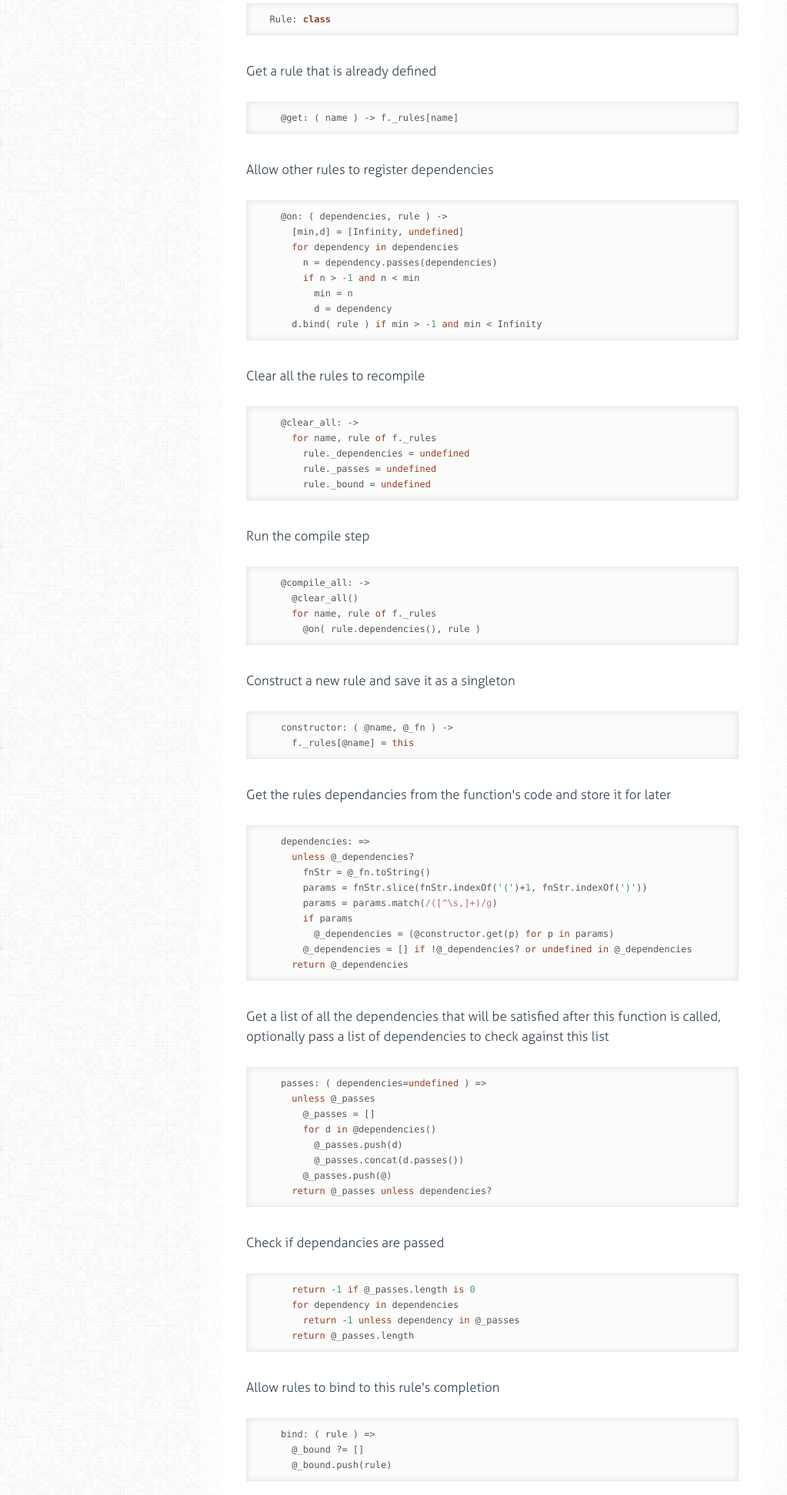
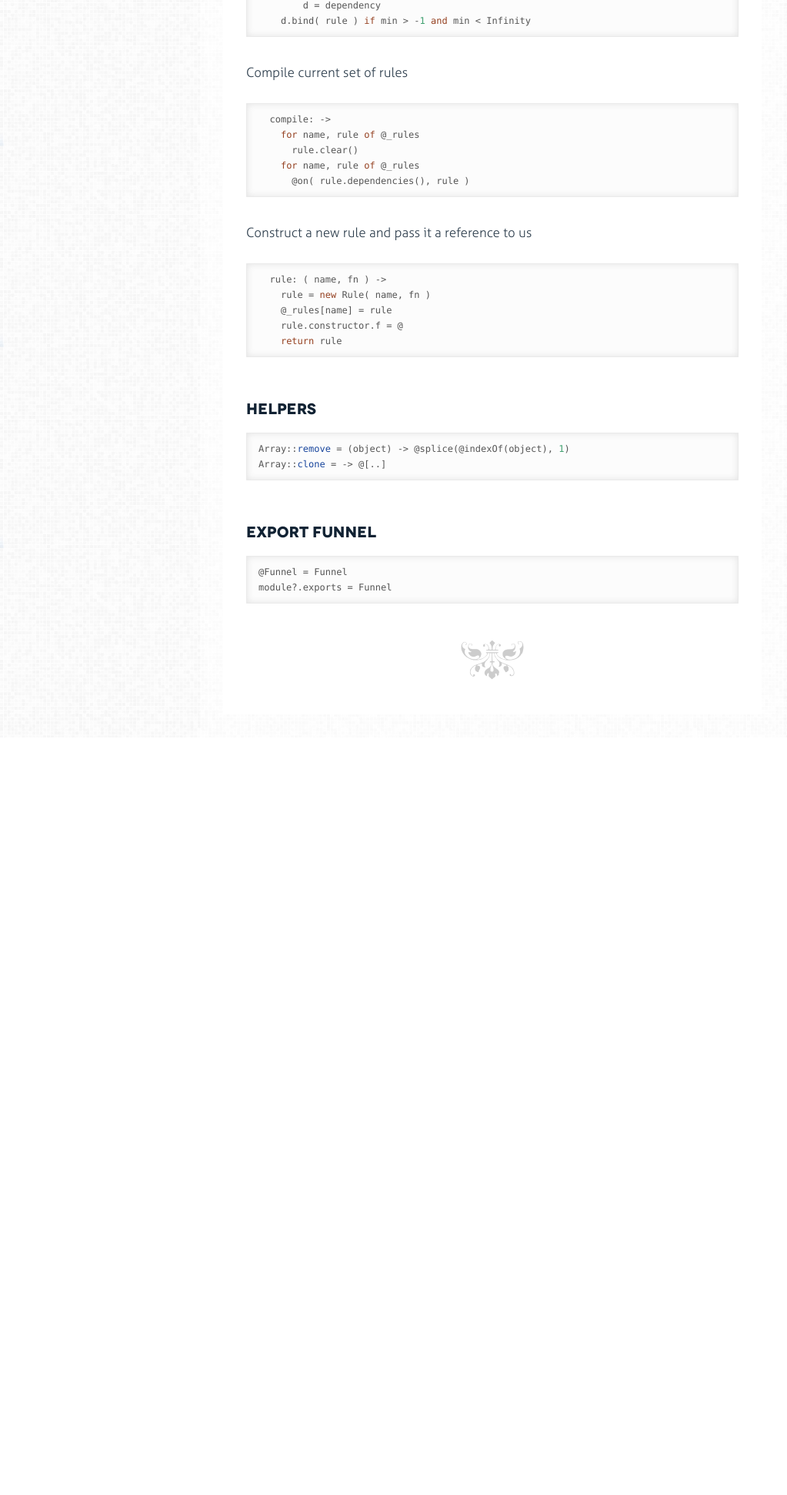
Before and after one commit to brysgo/semantic-mapreduce, a plain HTML site: page docs/funnel.html in a window 1280 px wide. Shown: the part 855-2797 px from the top of the page at 77% size, without its empty margins (0-1023 px from the left). After the commit the page ends 1813 px from the top, so only its background shows below. Drawn offline with Linux system fonts and the light colour scheme.

Commit message:
Generate the docs

```diff
--- a/docs/funnel.html
+++ b/docs/funnel.html
@@ -30,51 +30,27 @@
 
 
           <div class='highlight'><pre><span class="class"><span class="keyword">class</span> <span class="title">Funnel</span></span>
-  f = <span class="literal">undefined</span>
   constructor: ( rules={} ) -&gt;
     <span class="property">@_rules</span> = {}
-    f = @
     rules.<span class="function"><span class="title">input</span></span> = (arg) -&gt;
-      <span class="property">@return</span> arg
+      <span class="property">@emit</span> arg
     <span class="keyword">for</span> name, fn <span class="keyword">of</span> rules
-      rule = <span class="keyword">new</span> <span class="property">@Rule</span>( name, fn )
+      rule = <span class="property">@rule</span>(name, fn )
       @[name] = ( args... ) -&gt; rule.run( args )
-    <span class="property">@Rule</span>.compile_all()
+    <span class="property">@compile</span>()
     <span class="keyword">return</span>
 
   listen: ( fn ) =&gt;
     key = <span class="string">"_<span class="subst">#{Object.keys(@_rules).length}</span>"</span>
-    <span class="keyword">new</span> <span class="property">@Rule</span>(key, fn)
-    <span class="property">@Rule</span>.compile_all()</pre></div>
-
-
-
-        <h2>The Rule Class</h2>
-
-
-
-
-        <p>The rule class is a singleton that is created for every new
-rule definition. It computes and maintains information that
-is essential for the Funnel runtime.</p>
-
-
-          <div class='highlight'><pre>  Rule: <span class="class"><span class="keyword">class</span>
-</span></pre></div>
-
-
-
-        <p>Get a rule that is already defined</p>
-
-
-          <div class='highlight'><pre>    <span class="property">@get</span>: ( name ) -&gt; f._rules[name]</pre></div>
+    <span class="property">@rule</span>(key, fn)
+    <span class="property">@compile</span>()</pre></div>
 
 
 
         <p>Allow other rules to register dependencies</p>
 
 
-          <div class='highlight'><pre>    <span class="property">@on</span>: ( dependencies, rule ) -&gt;
+          <div class='highlight'><pre>  <span class="literal">on</span>: ( dependencies, rule ) -&gt;
     [min,d] = [Infinity, <span class="literal">undefined</span>]
     <span class="keyword">for</span> dependency <span class="keyword">in</span> dependencies
       n = dependency.passes(dependencies)
@@ -85,125 +61,25 @@ is essential for the Funnel runtime.</p>
 
 
 
-        <p>Clear all the rules to recompile</p>
+        <p>Compile current set of rules</p>
 
 
-          <div class='highlight'><pre>    <span class="property">@clear_all</span>: -&gt;
-      <span class="keyword">for</span> name, rule <span class="keyword">of</span> f._rules
-        rule._dependencies = <span class="literal">undefined</span>
-        rule._passes = <span class="literal">undefined</span>
-        rule._bound = <span class="literal">undefined</span></pre></div>
-
-
-
-        <p>Run the compile step</p>
-
-
-          <div class='highlight'><pre>    <span class="property">@compile_all</span>: -&gt;
-      <span class="property">@clear_all</span>()
-      <span class="keyword">for</span> name, rule <span class="keyword">of</span> f._rules
+          <div class='highlight'><pre>  compile: -&gt;
+    <span class="keyword">for</span> name, rule <span class="keyword">of</span> <span class="property">@_rules</span>
+      rule.clear()
+    <span class="keyword">for</span> name, rule <span class="keyword">of</span> <span class="property">@_rules</span>
       <span class="property">@on</span>( rule.dependencies(), rule )</pre></div>
 
 
 
-        <p>Construct a new rule
-and save it as a singleton</p>
+        <p>Construct a new rule and pass it a reference to us</p>
 
 
-          <div class='highlight'><pre>    constructor: ( <span class="property">@name</span>, <span class="property">@_fn</span> ) -&gt;
-      f._rules[<span class="property">@name</span>] = <span class="keyword">this</span></pre></div>
-
-
-
-        <p>Get the rules dependancies from the function&#39;s code
-and store it for later</p>
-
-
-          <div class='highlight'><pre>    dependencies: =&gt;
-      <span class="keyword">unless</span> <span class="property">@_dependencies</span>?
-        fnStr = <span class="property">@_fn</span>.toString()
-        params = fnStr.slice(fnStr.indexOf(<span class="string">'('</span>)+<span class="number">1</span>, fnStr.indexOf(<span class="string">')'</span>))
-        params = params.match(<span class="regexp">/([^\s,]+)/g</span>)
-        <span class="keyword">if</span> params
-          <span class="property">@_dependencies</span> = (<span class="property">@constructor</span>.get(p) <span class="keyword">for</span> p <span class="keyword">in</span> params)
-        <span class="property">@_dependencies</span> = [] <span class="keyword">if</span> !<span class="property">@_dependencies</span>? <span class="keyword">or</span> <span class="literal">undefined</span> <span class="keyword">in</span> <span class="property">@_dependencies</span>
-      <span class="keyword">return</span> <span class="property">@_dependencies</span></pre></div>
-
-
-
-        <p>Get a list of all the dependencies that will be satisfied
-after this function is called, optionally pass a list of
-dependencies to check against this list</p>
-
-
-          <div class='highlight'><pre>    passes: ( dependencies=<span class="literal">undefined</span> ) =&gt;
-      <span class="keyword">unless</span> <span class="property">@_passes</span>
-        <span class="property">@_passes</span> = []
-        <span class="keyword">for</span> d <span class="keyword">in</span> <span class="property">@dependencies</span>()
-          <span class="property">@_passes</span>.push(d)
-          <span class="property">@_passes</span>.concat(d.passes())
-        <span class="property">@_passes</span>.push(@)
-      <span class="keyword">return</span> <span class="property">@_passes</span> <span class="keyword">unless</span> dependencies?</pre></div>
-
-
-
-        <p>Check if dependancies are passed</p>
-
-
-          <div class='highlight'><pre>      <span class="keyword">return</span> -<span class="number">1</span> <span class="keyword">if</span> <span class="property">@_passes</span>.length <span class="keyword">is</span> <span class="number">0</span>
-      <span class="keyword">for</span> dependency <span class="keyword">in</span> dependencies
-        <span class="keyword">return</span> -<span class="number">1</span> <span class="keyword">unless</span> dependency <span class="keyword">in</span> <span class="property">@_passes</span>
-      <span class="keyword">return</span> <span class="property">@_passes</span>.length</pre></div>
-
-
-
-        <p>Allow rules to bind to this rule&#39;s completion</p>
-
-
-          <div class='highlight'><pre>    bind: ( rule ) =&gt;
-      <span class="property">@_bound</span> ?= []
-      <span class="property">@_bound</span>.push(rule)</pre></div>
-
-
-
-        <p>Run this rule and trigger the next ones</p>
-
-
-          <div class='highlight'><pre>    run: ( args ) =&gt;</pre></div>
-
-
-
-        <p>Accept either a result hash or an argument list</p>
-
-
-          <div class='highlight'><pre>      results = <span class="literal">undefined</span>
-      d = <span class="property">@dependencies</span>()
-      <span class="keyword">if</span> args
-        <span class="keyword">if</span> Object::toString.call(args) == <span class="string">'[object Array]'</span>
-          results = {}
-          results[name] = args[i] <span class="keyword">for</span> name, i <span class="keyword">in</span> d
-        <span class="keyword">else</span>
-          results = args
-          args = (args[x.name] <span class="keyword">for</span> x <span class="keyword">in</span> d)</pre></div>
-
-
-
-        <p>Create the run context</p>
-
-
-          <div class='highlight'><pre>      context =
-        <span class="keyword">return</span>: (val) =&gt;
-          results_ = JSON.parse(JSON.stringify(results))
-          results_[ <span class="property">@name</span> ] = val
-          <span class="property">@_bound</span> ?= []
-          rule.run( results_ ) <span class="keyword">for</span> rule <span class="keyword">in</span> <span class="property">@_bound</span></pre></div>
-
-
-
-        <p>Run the rule</p>
-
-
-          <div class='highlight'><pre>      <span class="property">@_fn</span>.apply( context, args )</pre></div>
+          <div class='highlight'><pre>  rule: ( name, fn ) -&gt;
+    rule = <span class="keyword">new</span> Rule( name, fn )
+    <span class="property">@_rules</span>[name] = rule
+    rule.constructor.f = @
+    <span class="keyword">return</span> rule</pre></div>
 
 
 
```
Lines whose indentation alone changed are shown as unchanged.
